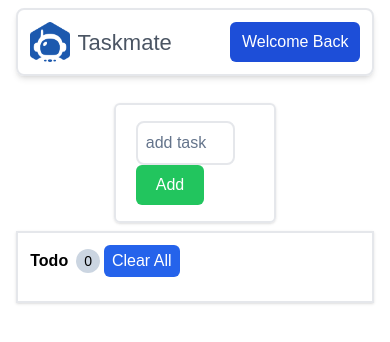
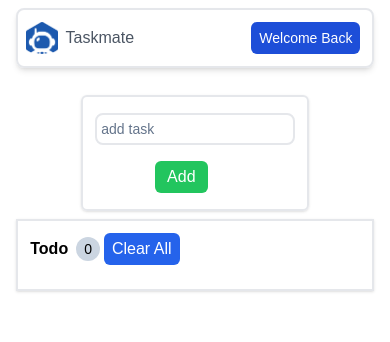
Before and after one commit to Ankit-Kum-ar/TaskMate, a React (Create React App) app: page / in a window 390 px wide. Shown: the top 342 px of the page. Built offline with nearby package versions, Linux system fonts and the light colour scheme; the HTML template or start-up script is replaced by a standard one.

Commit message:
Header and AddTask component become responsive

```diff
--- a/src/components/AddTask.jsx
+++ b/src/components/AddTask.jsx
@@ -30,10 +30,10 @@ const AddTask = ({taskList, setTaskList, task, setTask}) => {
     }
 
   return (
-    <div className='w-5/12 flex rounded-md border-2 mt-[7%] left-0 mx-auto shadow'>
-        <form action="" className='my-4 mx-5 w-11/12' onSubmit={(e) => e.preventDefault()}>
-            <input type="text" placeholder='add task' value={task.task || ''} className='p-2 w-10/12 mr-2 rounded-lg border-2 focus:outline-none placeholder-slate-500' ref={inputText} onChange={e => setTask({...task, task:e.target.value})} />
-            <button className='bg-green-500 text-white p-2 rounded-md font-medium px-5 hover:bg-green-600' onClick={handleButton}>
+    <div className='md:w-5/12 w-7/12 flex rounded-md border-2 mt-[7%] left-0 mx-auto shadow'>
+        <form action="" className='my-4 md:mx-5 mx-3 w-11/12' onSubmit={(e) => e.preventDefault()}>
+            <input type="text" placeholder='add task' value={task.task || ''} className='md:p-2 p-1 md:w-9/12 w-full md:mr-2 mr-2 rounded-lg md:text-base text-sm border-2 focus:outline-none placeholder-slate-500' ref={inputText} onChange={e => setTask({...task, task:e.target.value})} />
+            <button className='bg-green-500 text-white md:p-2 py-1 md:mt-0 mt-4 md:mx-0 mx-[30%] rounded-md font-medium md:px-5 px-3 hover:bg-green-600' onClick={handleButton}>
                 {task.id ? 'Update' : 'Add'}
             </button>
         </form>
--- a/src/components/Header.jsx
+++ b/src/components/Header.jsx
@@ -4,12 +4,12 @@ const Header = () => {
   return (
     <div className="shadow-md mx-[4%] mt-2 border-2 rounded-lg flex justify-between">
         <div className="flex">
-            <img src={logo} alt="TaskMate LOGO" className="w-14 py-3 ml-1 px-2"/>
-            <h1 className="text-[22px] font-sans mt-4 text-gray-600">Taskmate</h1>
+            <img src={logo} alt="TaskMate LOGO" className="md:w-14 w-12 py-3 md:ml-1 px-2"/>
+            <h1 className="md:text-[22px] text-md  font-sans mt-4  text-gray-600">Taskmate</h1>
         </div>
 
         <div className="flex p-3 ">
-            <button className="bg-blue-700 text-white p-2 rounded-md font-medium px-3">Welcome Back</button>
+            <button className="bg-blue-700 text-white md:p-2 p-1 md:text-base text-sm rounded-md font-medium md:px-3 px-2">Welcome Back</button>
         </div>
     </div>
   )
```
